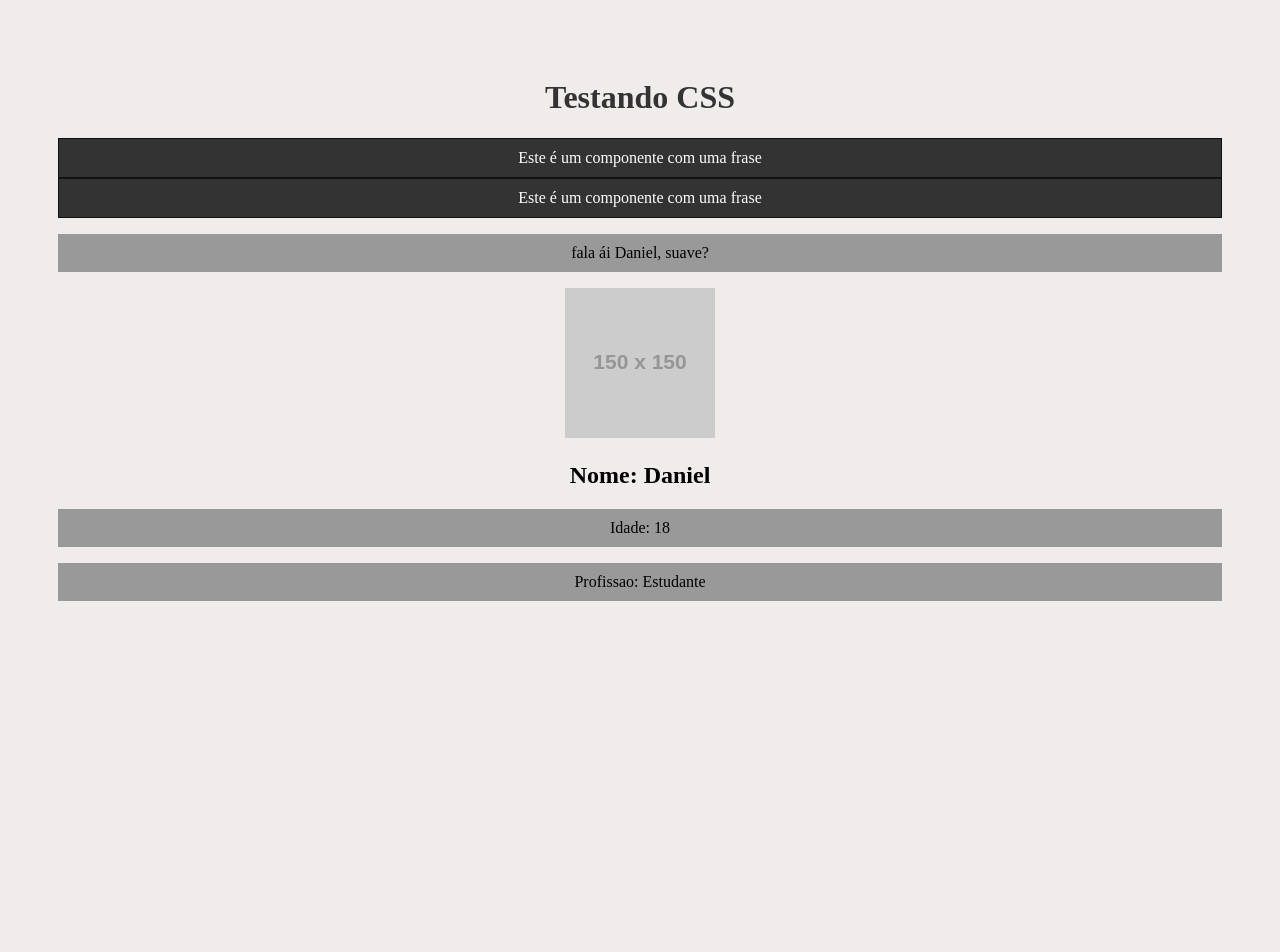
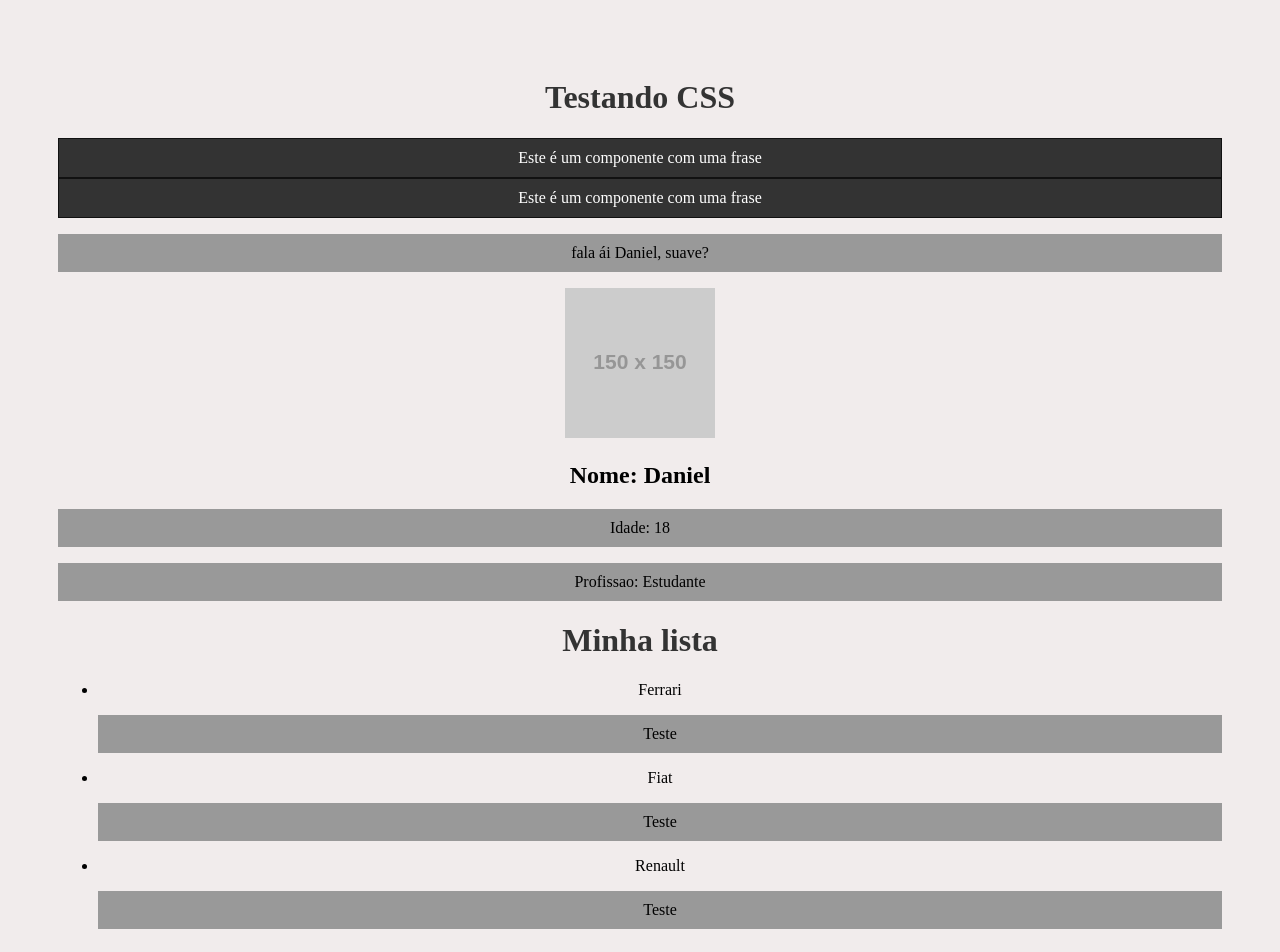
Before and after one commit to daniel23github/react, a React (Create React App) app in the folder meu-projeto/: page / in a window 1280 px wide. Shown: the top 952 px of the page. Before the commit the page ends 800 px from the top, so only its background shows below. Built offline with nearby package versions, Linux system fonts and the light colour scheme; the HTML template or start-up script is replaced by a standard one.

Commit message:
fragments

```diff
--- a/meu-projeto/src/App.js
+++ b/meu-projeto/src/App.js
@@ -4,6 +4,7 @@
 import Pessoa from './components/Pessoa';
 import SayMyName from './components/SayMyName'
 import Frase from './components/Frase';
+import List from './components/List';
 
 
 function App() {
@@ -17,6 +18,7 @@
       <Frase/>
       <SayMyName nome={nome}/>
       <Pessoa nome={nome} idade="18" profissao="Estudante" foto="https://via.placeholder.com/150"/>
+      <List/>
     </div>
   );
 }
--- /dev/null
+++ b/meu-projeto/src/components/Item.js
@@ -0,0 +1,10 @@
+function Item(props) {
+    return (
+        <>
+            <li>{props.marca}</li>
+            <p>Teste</p>
+        </>
+    )
+}
+
+export default Item
--- /dev/null
+++ b/meu-projeto/src/components/List.js
@@ -0,0 +1,16 @@
+import Item from "./Item"
+
+function List() {
+    return (
+        <>
+            <h1>Minha lista</h1>
+            <ul>
+                <Item marca="Ferrari"/>
+                <Item marca="Fiat"/>
+                <Item marca="Renault"/>
+            </ul>
+        </>
+    )
+}
+
+export default List
--- a/meu-projeto/src/index.css
+++ b/meu-projeto/src/index.css
@@ -1,5 +1,6 @@
 body {
   padding: 50px;
+  padding-bottom: 500px;
   background-color: rgb(241, 236, 236);
 }
 
```
